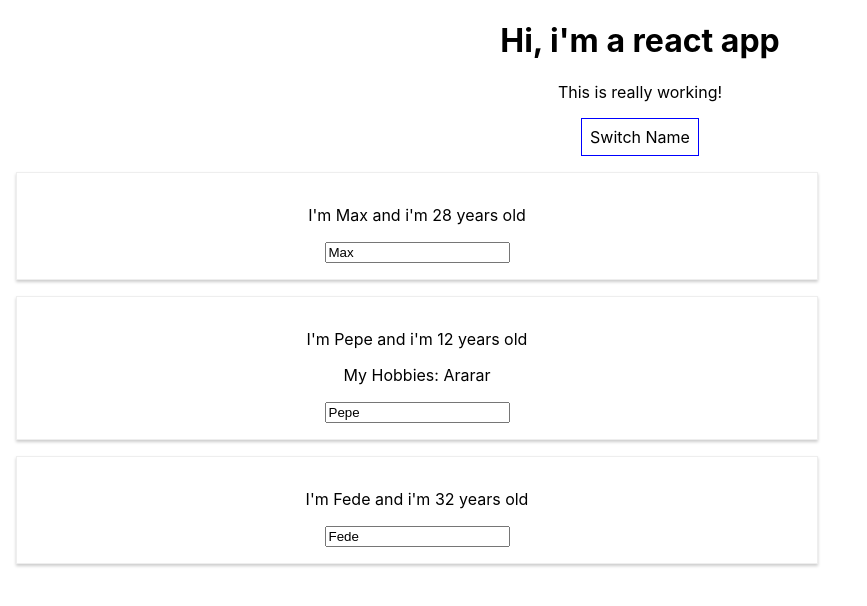
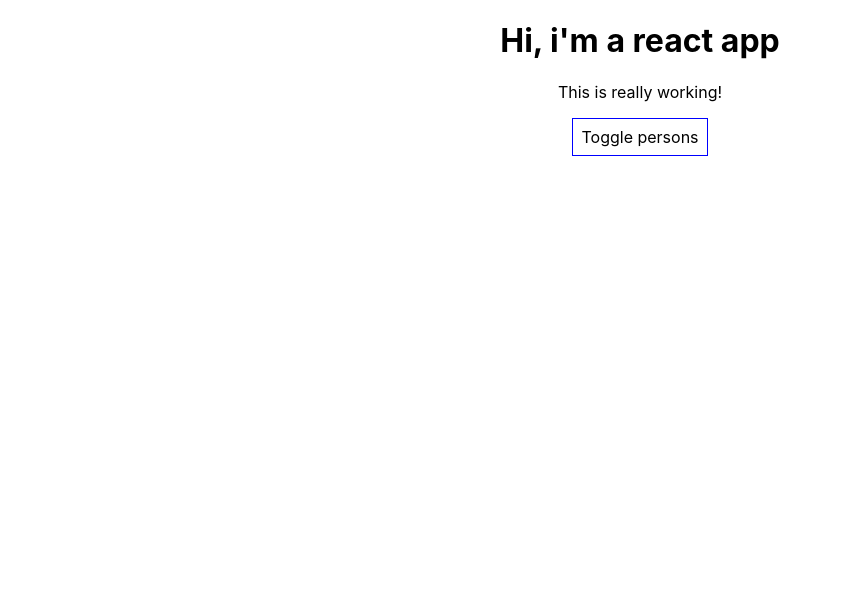
Before and after one commit to tomasmendesr/my-react-app, a React (Create React App) app: page / in a window 1280 px wide. Shown: the top 606 px of the page, without its empty margins (0-867 px from the left). Built offline with nearby package versions, Linux system fonts and the light colour scheme.

Commit message:
handling dynamic content 'the javascript way'

```diff
--- a/src/App.js
+++ b/src/App.js
@@ -9,7 +9,8 @@
       { name: 'Pepe', age: 12 },
       { name: 'Fede', age: 32}
     ],
-    otherState: 'some other value'
+    otherState: 'some other value',
+    showPersons: false
   }
 
   switchNameHandler = (newName) => {
@@ -33,7 +34,8 @@
   }
 
   togglePersonsHandler = () => {
-
+      const doesShow = this.state.showPersons;
+      this.setState({showPersons: !doesShow});
   }
 
   render() {
@@ -45,13 +47,11 @@
         cursor: 'pointer'
     };
 
-    return (
-      <div className="App">
-        <h1>Hi, i'm a react app</h1>
-        <p>This is really working!</p>
-        <button
-          style={style}
-          onClick={this.togglePersonsHandler}>Switch Name</button>
+    let persons = null;
+
+    if (this.state.showPersons) {
+      persons = (
+        <div>
             <Person
               name={this.state.persons[0].name}
               age={this.state.persons[0].age}/>
@@ -63,7 +63,18 @@
             <Person
               name={this.state.persons[2].name}
               age={this.state.persons[2].age}/>
+          </div>
+      );
+    }
 
+    return (
+      <div className="App">
+        <h1>Hi, i'm a react app</h1>
+        <p>This is really working!</p>
+        <button
+          style={style}
+          onClick={this.togglePersonsHandler}>Toggle persons</button>
+        {persons}
       </div>
     );
    // return React.createElement('div', {className: 'App'}, React.createElement('h1', null, 'Hi, I\'m a react app!!!'));
```
Lines whose indentation alone changed are shown as unchanged.
